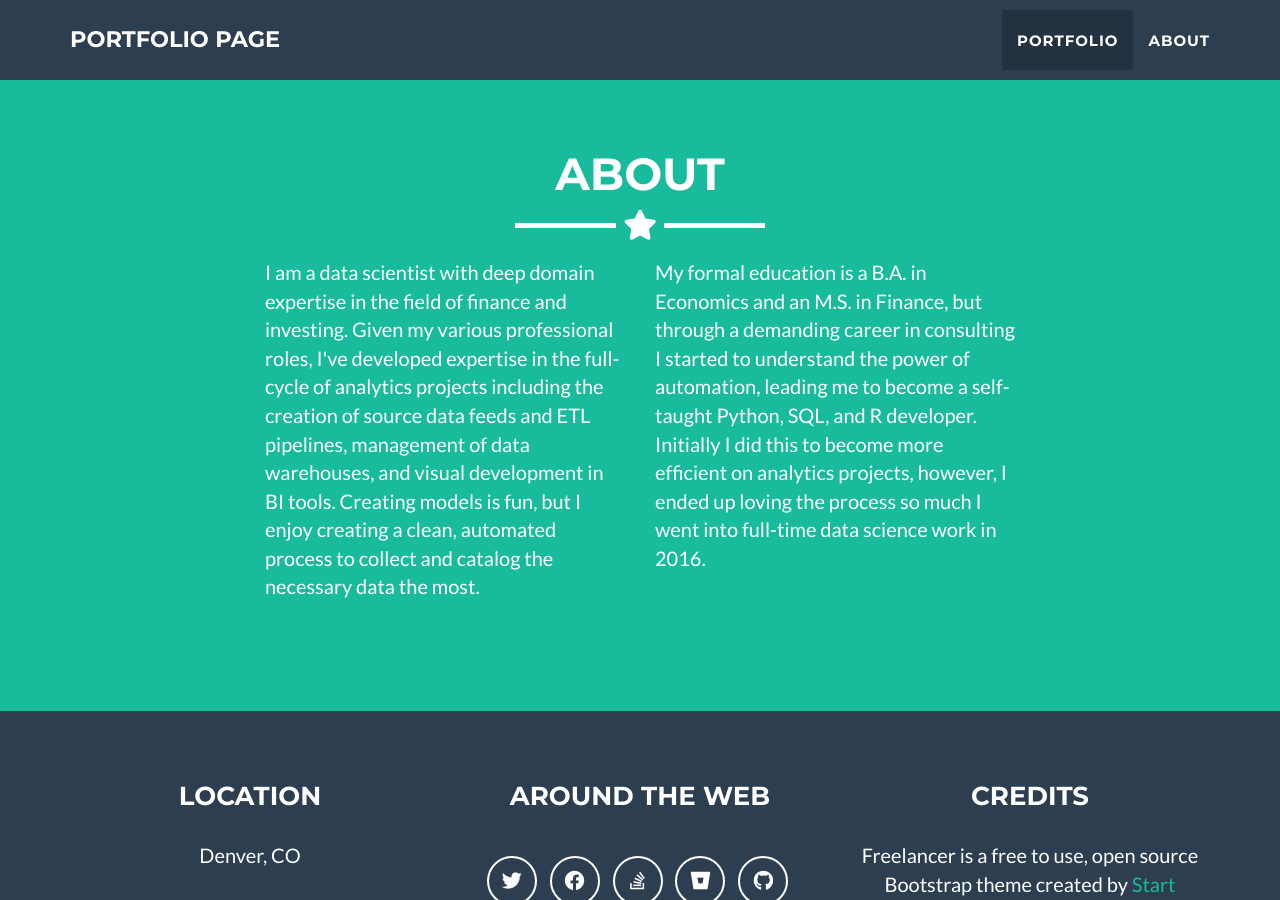
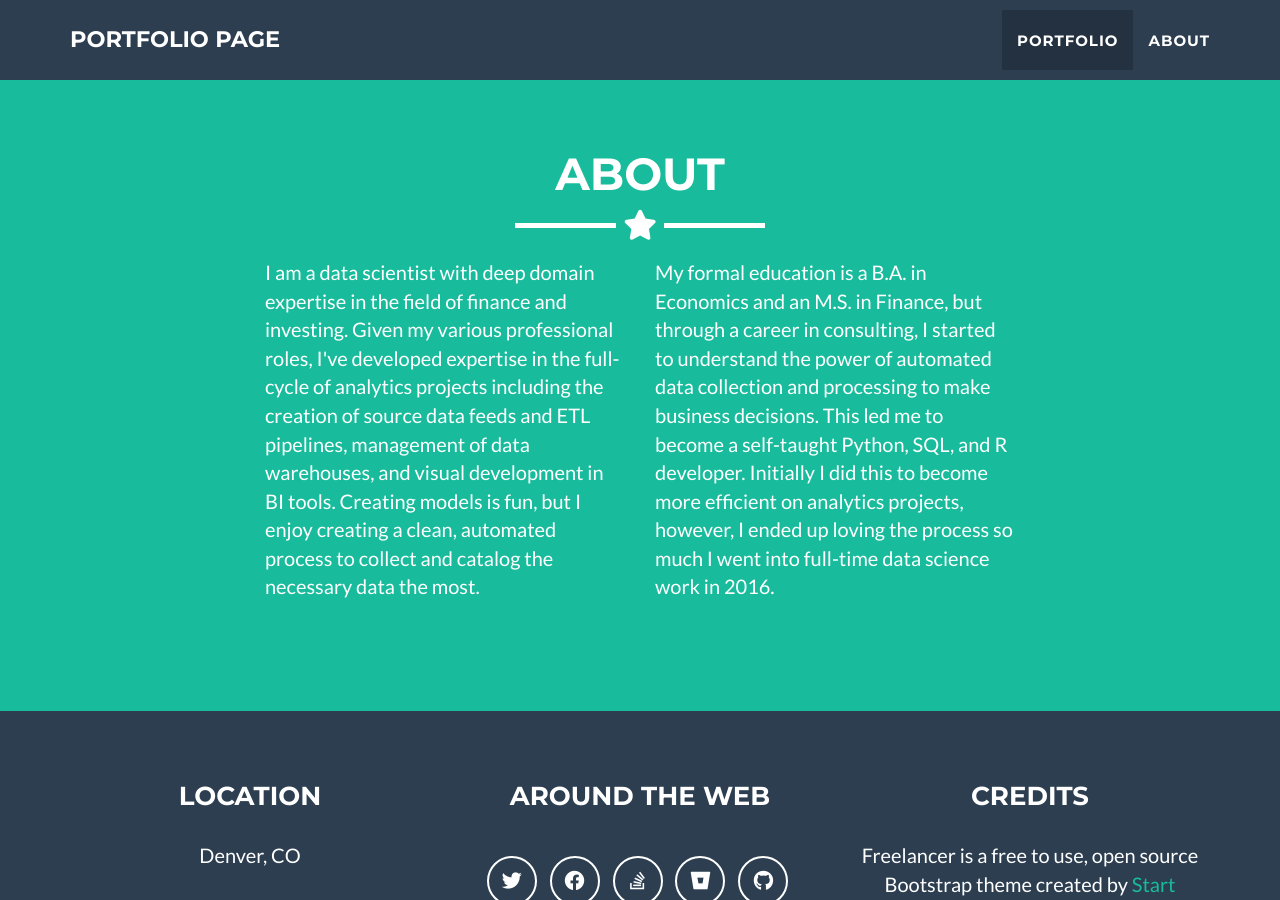
Before and after one commit to brf217/brf217.github.io, a Jekyll site: the page built from _posts/2014-07-18-project-1.markdown, in a window 1280 px wide and 900 px high, scrolled down 1623 px. Built offline with Jekyll 4.4.1, drawn with Linux system fonts in a browser that asks for light colours.

Commit message:
Update about.html

```diff
--- a/_includes/about.html
+++ b/_includes/about.html
@@ -15,10 +15,10 @@
         Creating models is fun, but I enjoy creating a clean, automated process to collect and catalog the necessary data the most.</p>
       </div>
       <div class="col-lg-4">
-        <p>My formal education is a B.A. in Economics and an M.S. in Finance, but through a demanding career in
-          consulting I started to understand the power of automation, leading me to become a self-taught
-          Python, SQL, and R developer. Initially I did this to become more efficient on analytics projects, however, I ended up loving
-          the process so much I went into full-time data science work in 2016.</p>
+        <p>My formal education is a B.A. in Economics and an M.S. in Finance, but through a career in
+          consulting, I started to understand the power of automated data collection and processing to make business decisions.
+          This led me to become a self-taught Python, SQL, and R developer. Initially I did this to become more efficient on analytics projects,
+          however, I ended up loving the process so much I went into full-time data science work in 2016.</p>
       </div>
 
     </div>
```
